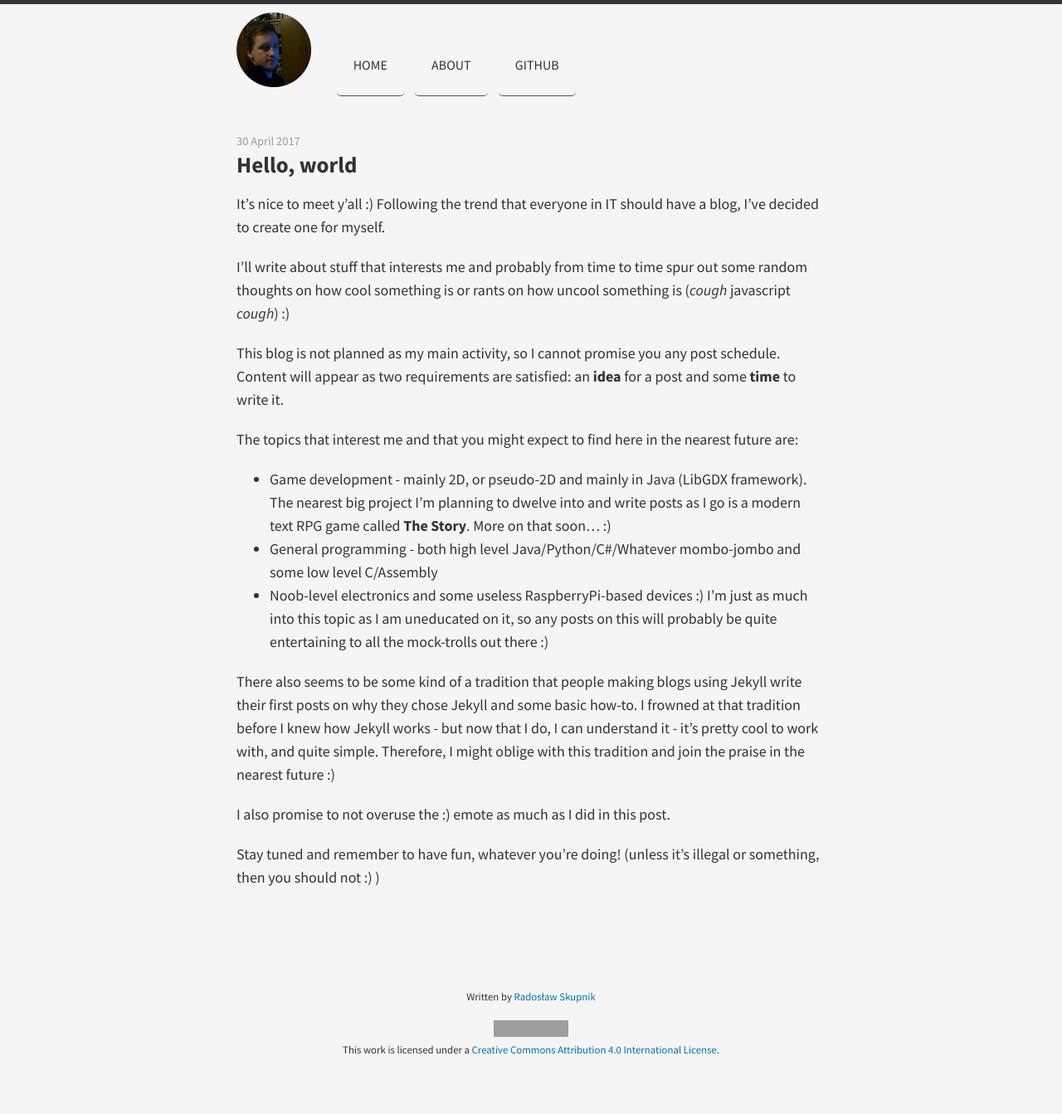
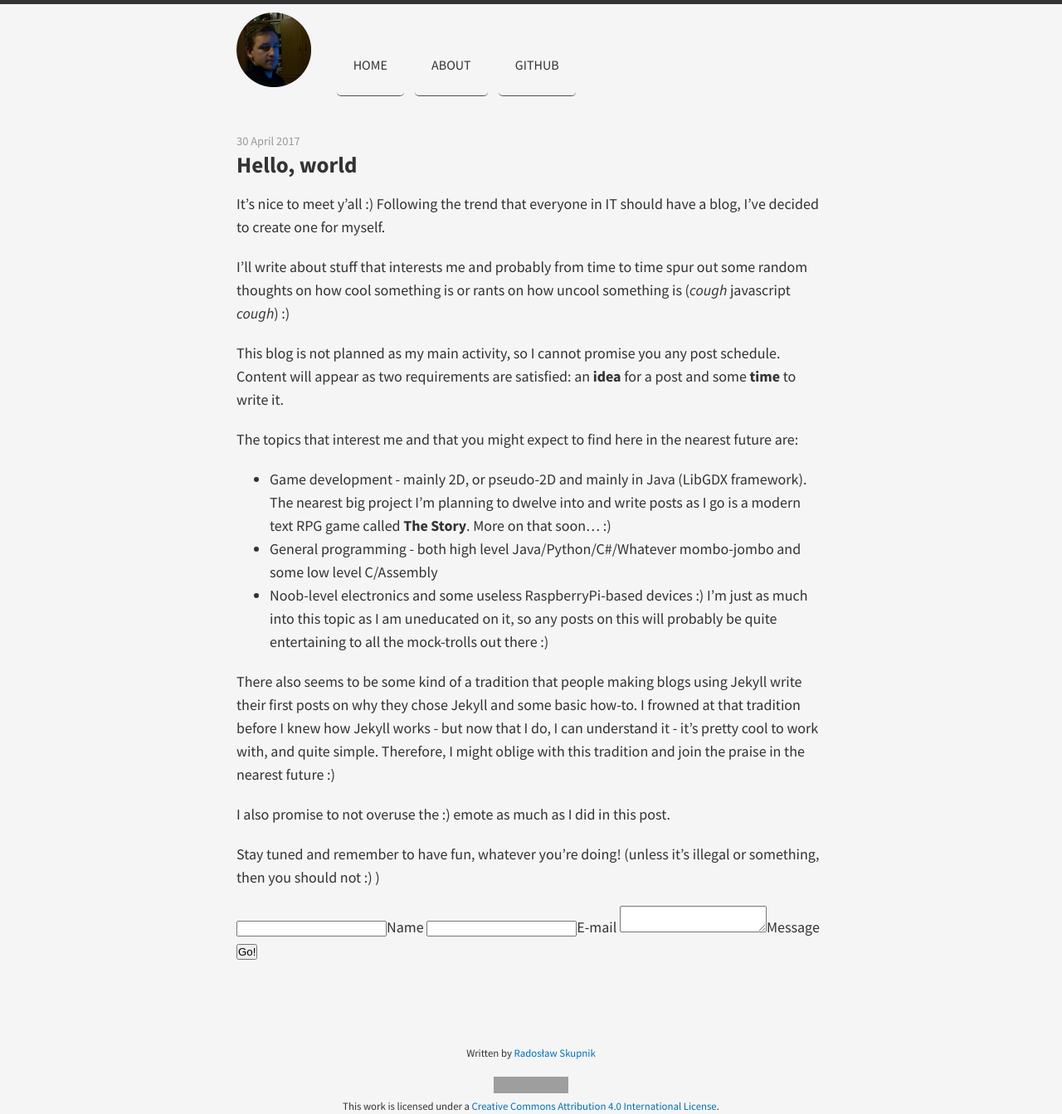
Before and after one commit to rskupnik/rskupnik.github.io, a Jekyll site: the page built from _posts/2017-04-30-hello-world.md, in a window 1280 px wide. Shown: the whole page at 83% size. Built offline with Jekyll 4.4.1, drawn with Linux system fonts in a browser that asks for light colours; nearby versions of some CDN libraries; before the commit the page ends 1275 px from its top, so only the background shows below that; grey boxes are pictures that could not be loaded.

Commit message:
First attempt at integrating Staticman

```diff
--- a/_posts/2017-04-30-hello-world.md
+++ b/_posts/2017-04-30-hello-world.md
@@ -19,3 +19,13 @@
 I also promise to not overuse the :) emote as much as I did in this post.
 
 Stay tuned and remember to have fun, whatever you're doing! (unless it's illegal or something, then you should not :) )
+
+<form method="POST" action="https://dev.staticman.net/v3/entry/github/rskupnik/rskupnik-github-io/master">
+  <!-- e.g. "2016-01-02-this-is-a-post" -->
+  <input name="options[slug]" type="hidden" value="{{ page.slug }}">
+  <label><input name="fields[name]" type="text">Name</label>
+  <label><input name="fields[email]" type="email">E-mail</label>
+  <label><textarea name="fields[message]"></textarea>Message</label>
+
+  <button type="submit">Go!</button>
+</form>
--- /dev/null
+++ b/staticman.yml
@@ -0,0 +1,2 @@
+allowedFields: ["name", "email", "message"]
+filename: "{@id}"
```
